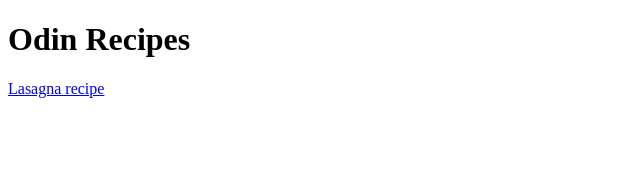
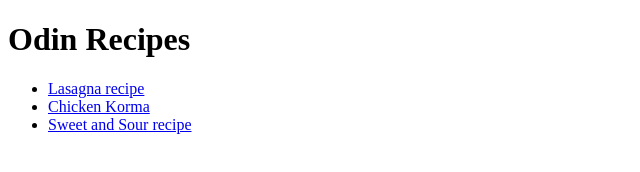
Before and after one commit to Sproings/odin-recipes, a plain HTML site: page index.html in a window 1280 px wide. Shown: the whole page, without its empty margins (0-640 px from the left). Drawn offline with Linux system fonts and the light colour scheme.

Commit message:
Links to chicken-korma.html and sweet-and-sour.html added

```diff
--- a/index.html
+++ b/index.html
@@ -6,7 +6,10 @@
     </head>
     <body>
         <h1>Odin Recipes</h1>
-
-        <a href="./recipes/lasagna.html">Lasagna recipe</a>
+        <ul>
+            <li><a href="./recipes/lasagna.html">Lasagna recipe</a></li>
+            <li><a href="./recipes/chicken-korma.html">Chicken Korma</a></li>
+            <li><a  href="./recipes/sweet-and-sour.html">Sweet and Sour recipe</a></li>
+        </ul>
     </body>
 </html>
```
